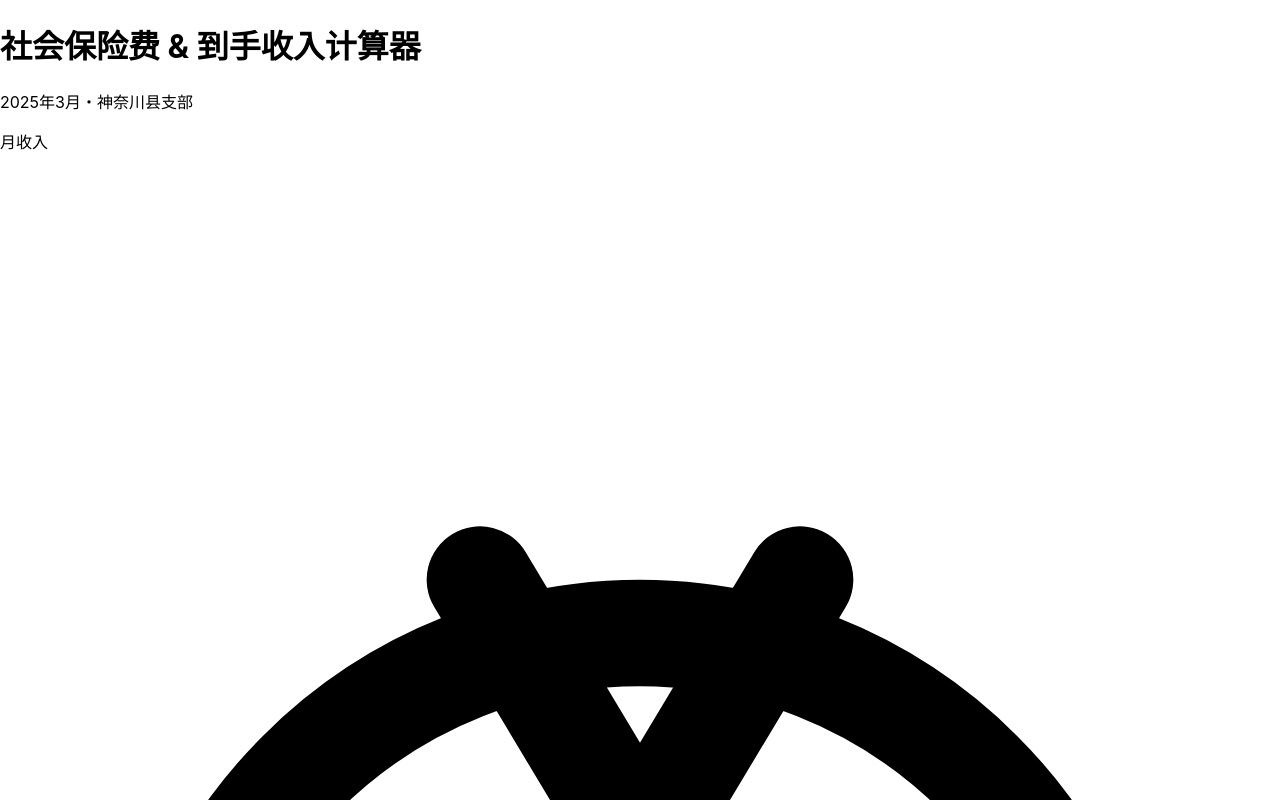
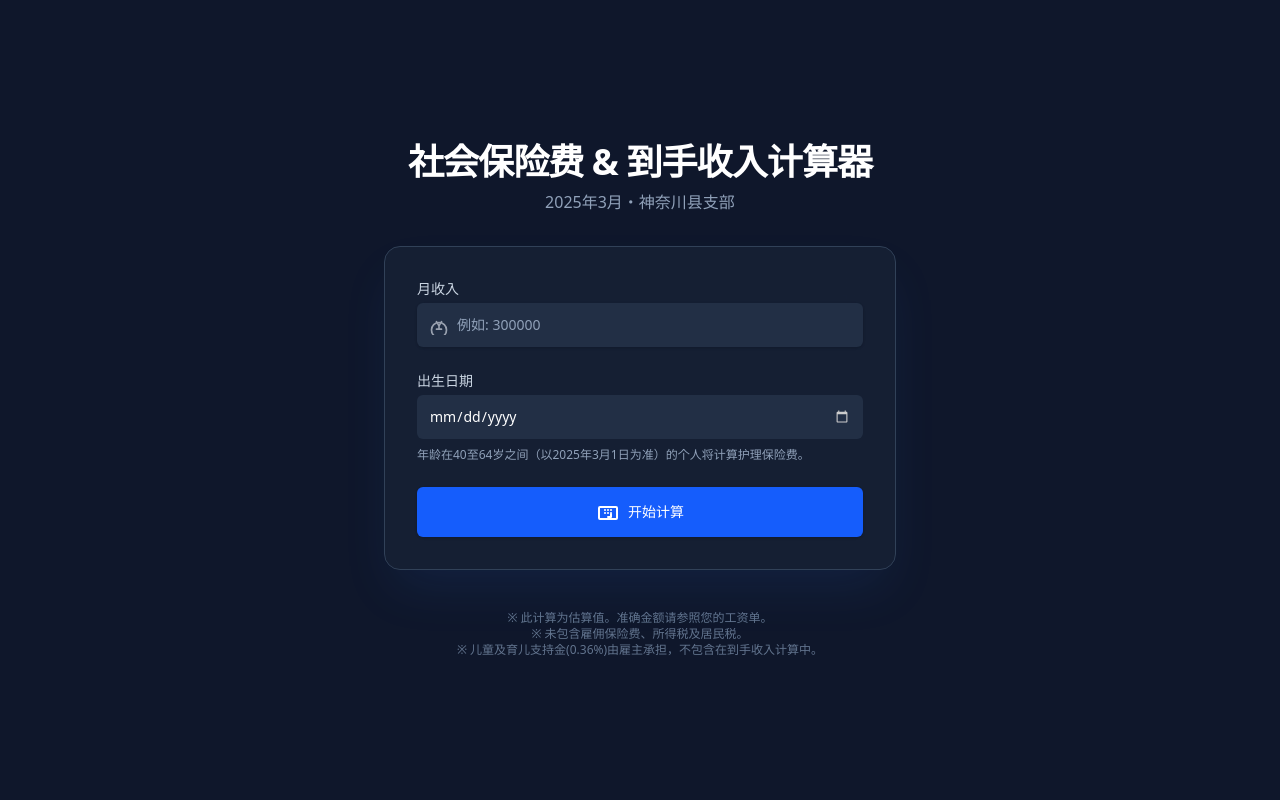
Before and after one commit to niuyuping/Kanagawa-Social-Insurance, a Next.js app: page / in a window 1280 px wide. Shown: the top 800 px of the page. Built offline with nearby package versions, Linux system fonts and the light colour scheme.

Commit message:
Fix Tailwind CSS bugs Add dockerfile

```diff
--- a/index.html
+++ b/index.html
@@ -6,21 +6,9 @@
     <link rel="icon" type="image/svg+xml" href="/vite.svg" />
     <meta name="viewport" content="width=device-width, initial-scale=1.0" />
     <title>社会保险费与到手收入计算器</title>
-    <script src="https://cdn.tailwindcss.com"></script>
-  <script type="importmap">
-{
-  "imports": {
-    "react-dom/": "https://aistudiocdn.com/react-dom@^19.2.0/",
-    "react/": "https://aistudiocdn.com/react@^19.2.0/",
-    "react": "https://aistudiocdn.com/react@^19.2.0",
-    "react-redux": "https://aistudiocdn.com/react-redux@^9.2.0",
-    "next/": "https://aistudiocdn.com/next@^16.0.2/",
-    "@reduxjs/toolkit": "https://aistudiocdn.com/@reduxjs/toolkit@^2.10.1"
-  }
-}
-</script>
-</head>
-  <body class="bg-gray-900 text-white">
+  </head>
+  <body>
     <div id="root"></div>
+    <script type="module" src="/index.tsx"></script>
   </body>
 </html>
--- a/index.tsx
+++ b/index.tsx
@@ -4,6 +4,7 @@ import ReactDOM from 'react-dom/client';
 import { Provider } from 'react-redux';
 import { store } from './store/store';
 import App from './App';
+import './styles/globals.css';
 
 const rootElement = document.getElementById('root');
 if (!rootElement) {
--- /dev/null
+++ b/postcss.config.js
@@ -0,0 +1,6 @@
+export default {
+  plugins: {
+    '@tailwindcss/postcss': {},
+    autoprefixer: {},
+  },
+}
--- a/styles/globals.css
+++ b/styles/globals.css
@@ -1,7 +1,4 @@
-
-@tailwind base;
-@tailwind components;
-@tailwind utilities;
+@import "tailwindcss";
 
 html,
 body {
--- /dev/null
+++ b/tailwind.config.js
@@ -0,0 +1,11 @@
+/** @type {import('tailwindcss').Config} */
+export default {
+  content: [
+    "./index.html",
+    "./**/*.{js,ts,jsx,tsx}",
+  ],
+  theme: {
+    extend: {},
+  },
+  plugins: [],
+}
```
Also changed, not shown: package.json (+8 -4 lines), 2 other files (tests, documents, lock files or other folders).
